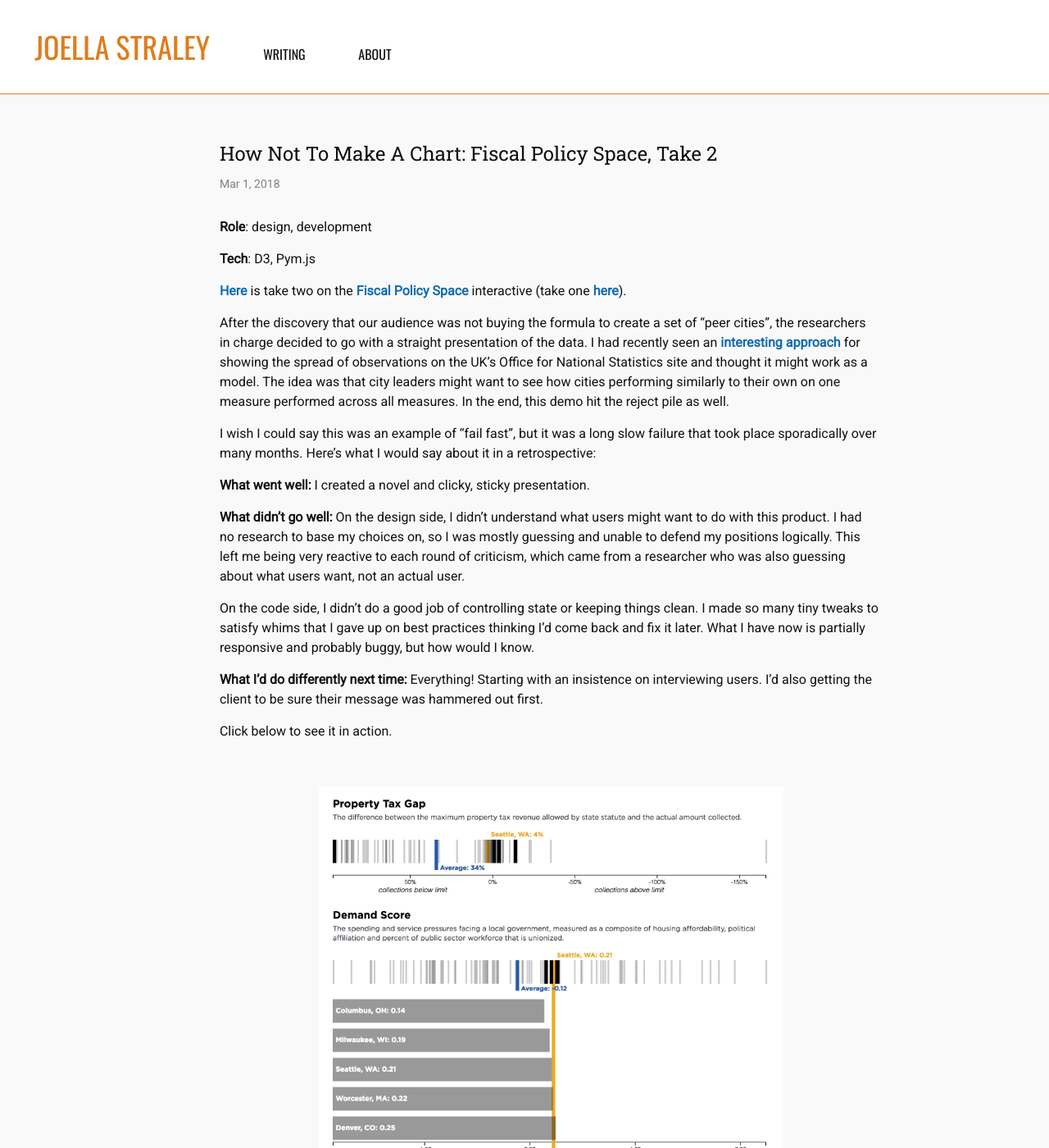
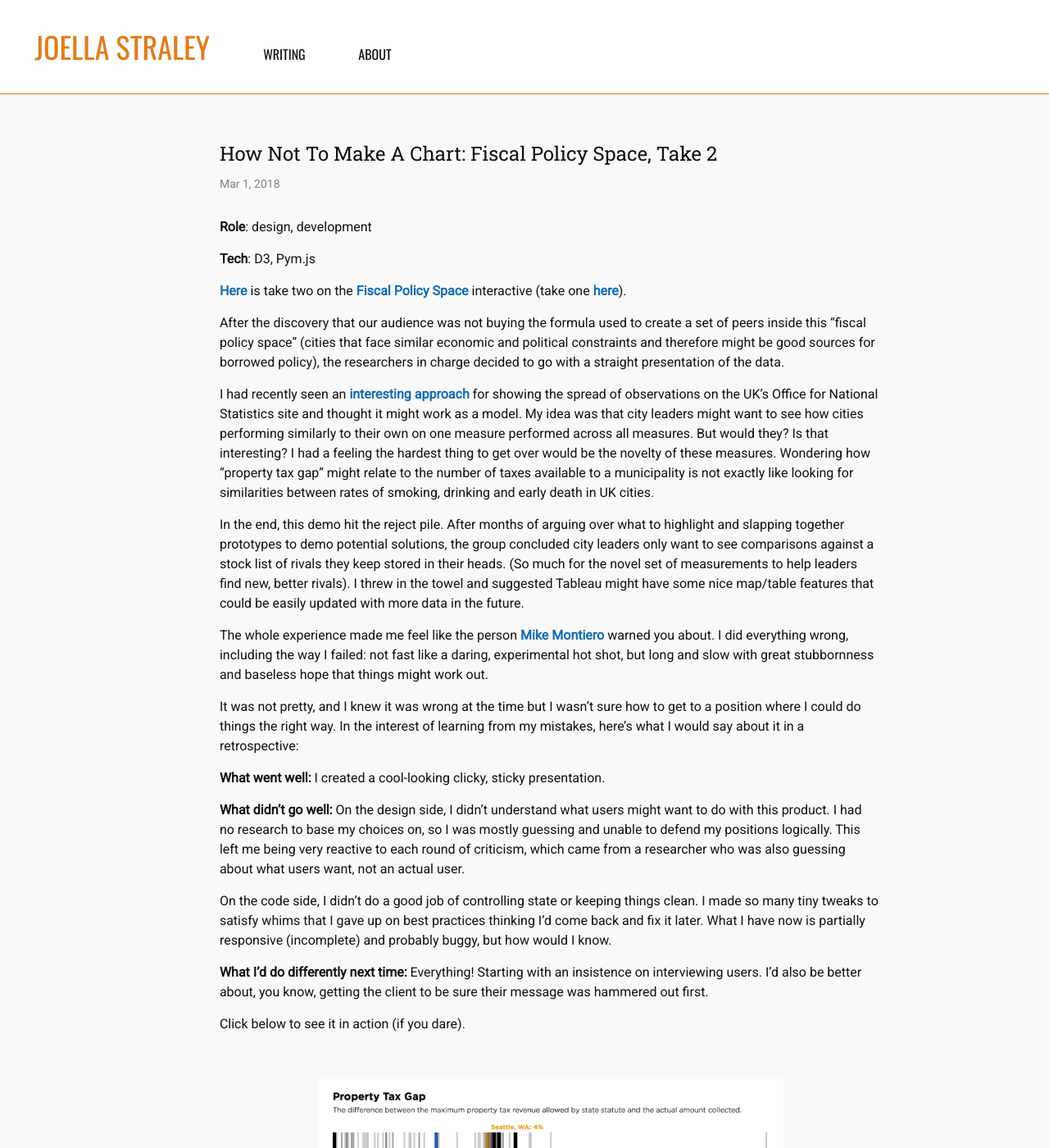
Before and after one commit to joellacarman/joellacarman.github.io, a Jekyll site: the page built from _posts/2018-03-01-novel-chart.md, in a window 1280 px wide and 1400 px high. Shown: the whole window at 82% size. Built offline with Jekyll 4.4.1, drawn with Linux system fonts in a browser that asks for light colours.

Commit message:
updated post

```diff
--- a/_posts/2018-03-01-novel-chart.md
+++ b/_posts/2018-03-01-novel-chart.md
@@ -12,19 +12,25 @@
 
 [Here](https://s3.amazonaws.com/fiscaldashboard/parent.html) is take two on the [Fiscal Policy Space](http://fiscalpolicyspace.greatcities.uic.edu/) interactive (take one [here](/2018/03/01/responsive-map.html)).
 
-After the discovery that our audience was not buying the formula to create a set of "peer cities", the researchers in charge decided to go with a straight presentation of the data. I had recently seen an [interesting approach](https://visual.ons.gov.uk/what-affects-an-areas-healthy-life-expectancy/) for showing the spread of observations on the UK's Office for National Statistics site and thought it might work as a model. The idea was that city leaders might want to see how cities performing similarly to their own on one measure performed across all measures. In the end, this demo hit the reject pile as well.
+After the discovery that our audience was not buying the formula used to create a set of peers inside this "fiscal policy space" (cities that face similar economic and political constraints and therefore might be good sources for borrowed policy), the researchers in charge decided to go with a straight presentation of the data.
 
-I wish I could say this was an example of "fail fast", but it was a long slow failure that took place sporadically over many months. Here's what I would say about it in a retrospective:
+I had recently seen an [interesting approach](https://visual.ons.gov.uk/what-affects-an-areas-healthy-life-expectancy/) for showing the spread of observations on the UK's Office for National Statistics site and thought it might work as a model. My idea was that city leaders might want to see how cities performing similarly to their own on one measure performed across all measures. But would they? Is that interesting? I had a feeling the hardest thing to get over would be the novelty of these measures. Wondering how "property tax gap" might relate to the number of taxes available to a municipality is not exactly like looking for similarities between rates of smoking, drinking and early death in UK cities.
 
-**What went well:** I created a novel and clicky, sticky presentation.
+In the end, this demo hit the reject pile. After months of arguing over what to highlight and slapping together prototypes to demo potential solutions, the group concluded city leaders only want to see comparisons against a stock list of rivals they keep stored in their heads. (So much for the novel set of measurements to help leaders find new, better rivals). I threw in the towel and suggested Tableau might have some nice map/table features that could be easily updated with more data in the future.
+
+The whole experience made me feel like the person [Mike Montiero](https://abookapart.com/products/design-is-a-job) warned you about. I did everything wrong, including the way I failed: not fast like a daring, experimental hot shot, but long and slow with great stubbornness and baseless hope that things might work out.
+
+It was not pretty, and I knew it was wrong at the time but I wasn't sure how to get to a position where I could do things the right way. In the interest of learning from my mistakes, here's what I would say about it in a retrospective:
+
+**What went well:** I created a cool-looking clicky, sticky presentation.
 
 **What didn't go well:** On the design side, I didn't understand what users might want to do with this product. I had no research to base my choices on, so I was mostly guessing and unable to defend my positions logically. This left me being very reactive to each round of criticism, which came from a researcher who was also guessing about what users want, not an actual user.
 
-On the code side, I didn't do a good job of controlling state or keeping things clean. I made so many tiny tweaks to satisfy whims that I gave up on best practices thinking I'd come back and fix it later. What I have now is partially responsive and probably buggy, but how would I know.
+On the code side, I didn't do a good job of controlling state or keeping things clean. I made so many tiny tweaks to satisfy whims that I gave up on best practices thinking I'd come back and fix it later. What I have now is partially responsive (incomplete) and probably buggy, but how would I know.
 
 **What I'd do differently next time:**
-Everything! Starting with an insistence on interviewing users. I'd also getting the client to be sure their message was hammered out first.
+Everything! Starting with an insistence on interviewing users. I'd also be better about, you know, getting the client to be sure their message was hammered out first.
 
-Click below to see it in action.
+Click below to see it in action (if you dare).
 
 [![Peer cities chart of measures](/assets/fiscal-dashboard.png)](https://s3.amazonaws.com/fiscaldashboard/parent.html)
```
Also changed, not shown: 1 other file.
